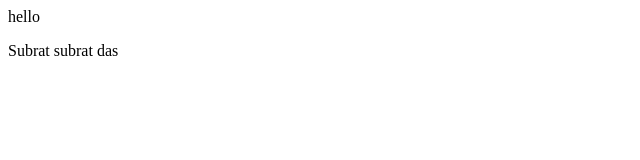
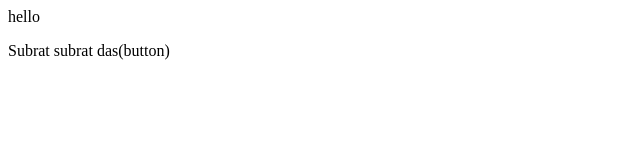
Before and after one commit to subrat234/localrepo, a plain HTML site: page index.html in a window 1280 px wide. Shown: the full height of the page, 0-640 px from the left. Drawn offline with Linux system fonts and the light colour scheme.

```diff
--- a/index.html
+++ b/index.html
@@ -1,2 +1,2 @@
 <p>hello</p>
-<p>Subrat subrat das</p>
+<p>Subrat subrat das(button)</p>
```
